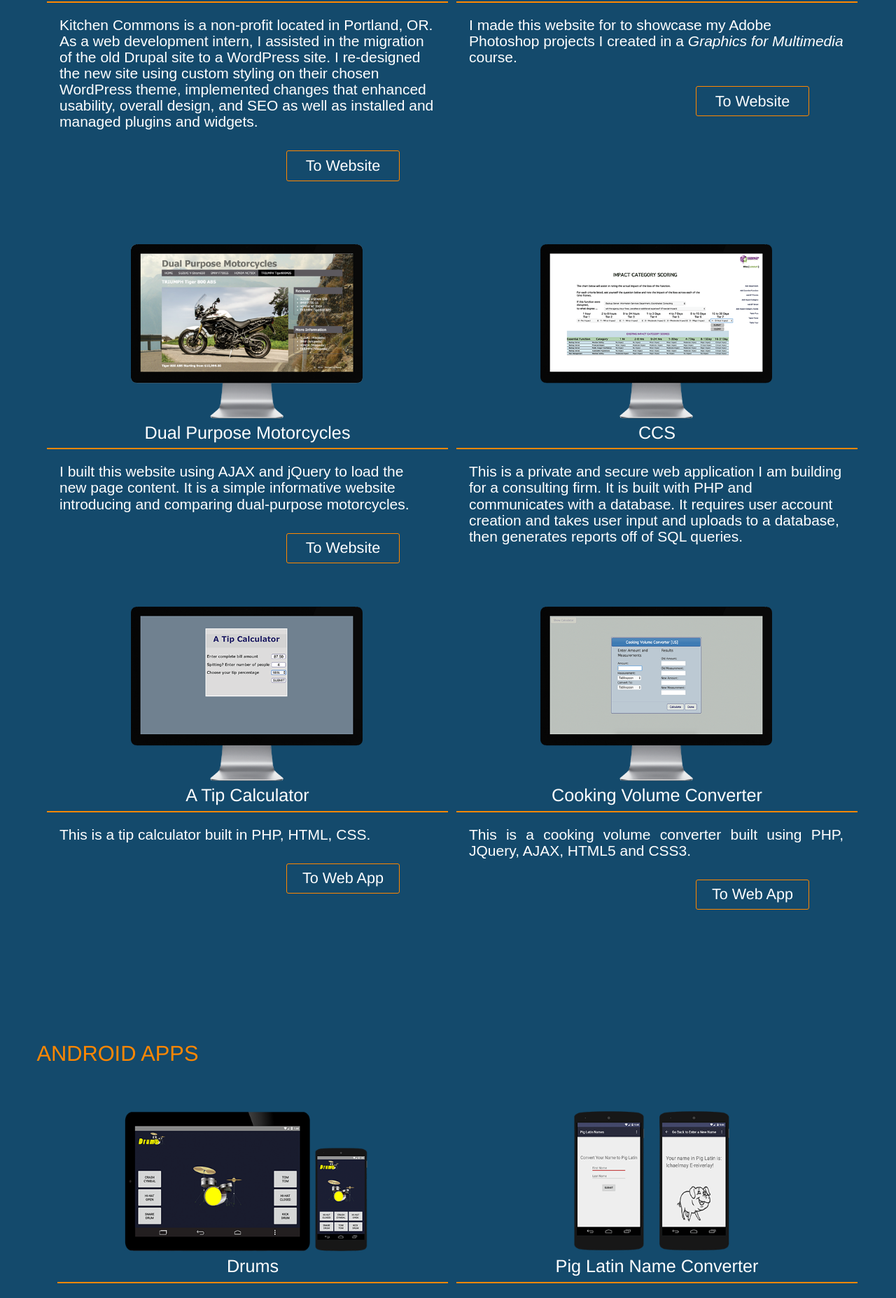
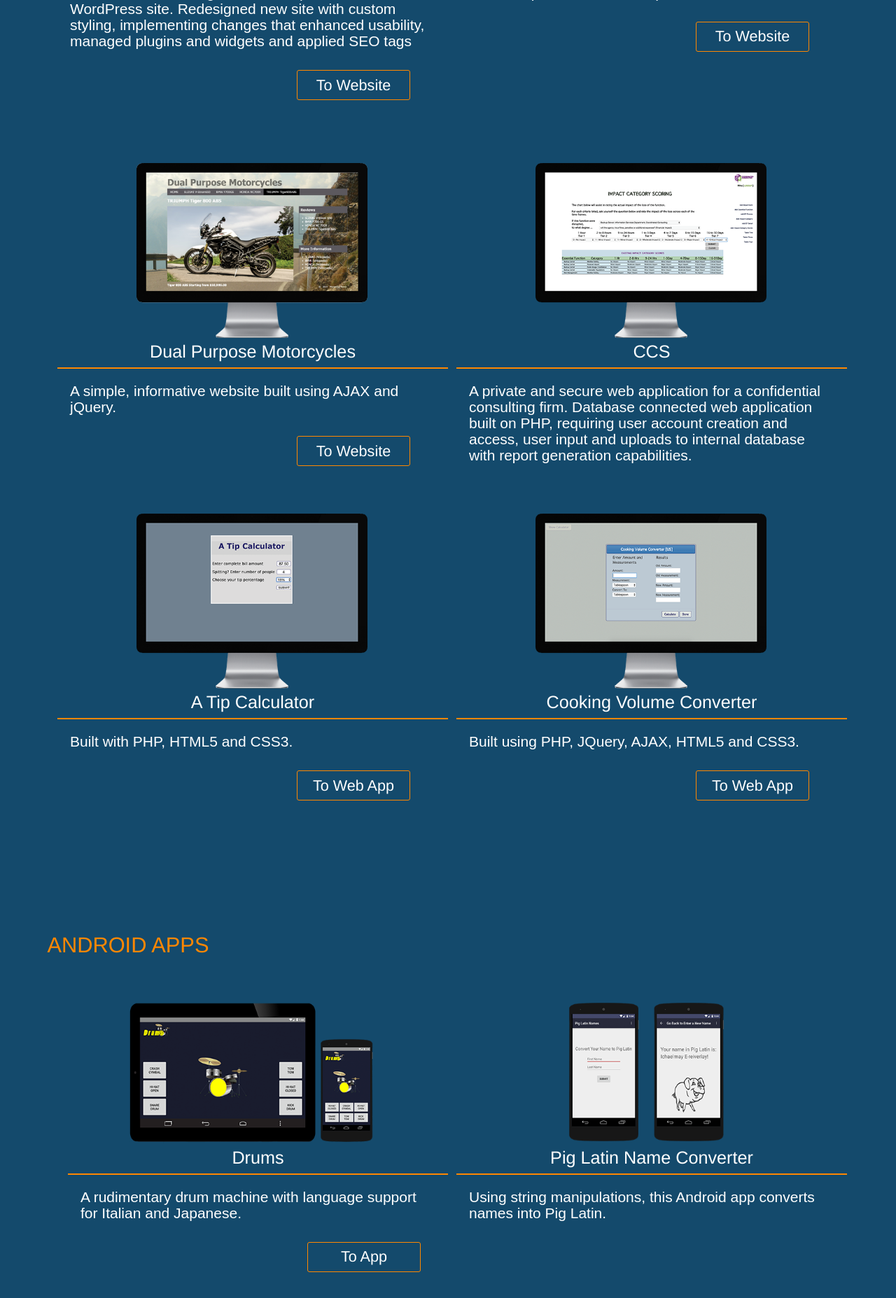
Before and after one commit to LeReiver/portfolio, a PHP site: page /projects.php in a window 1280 px wide. Shown: the part 1571-3426 px from the top of the page at 70% size. Run offline with PHP 8.4, Linux system fonts and the light colour scheme.

Commit message:
Updated content and text style. Added Skills in navigation.

```diff
--- a/footer.php
+++ b/footer.php
@@ -31,7 +31,7 @@
                 <div class="col-lg-3  col-xs-6">
                     <div class="footer-item">
                         <a href="http://lereiver.com/"><img id="footer-loc" src="includes/img/my_logo2_w.png" alt="Logo image link back to home page"></a>
-                        <div>&copy; 2016</div>
+                        <div>&copy; <?php echo date('Y'); ?></div>
                     </div>
                 </div>
             </div>
--- a/includes/contact_process.php
+++ b/includes/contact_process.php
@@ -13,11 +13,12 @@
       //Email information
       $admin_email = "info@lereiver.com";
       $email = $_REQUEST['email'];
+      $subject = $_REQUEST['subject'];
       $Name = $_REQUEST['name'];
       $Question = $_REQUEST['questions'];
 
       //send email
-      mail($admin_email, "Name", $Question, "From:" . $email);
+      mail($admin_email, $subject, $Question, "From:" . $email);
 
       //Email response success
       print "<meta http-equiv='refresh' content='0;URL=../success.php'>";
--- a/includes/header_slider.php
+++ b/includes/header_slider.php
@@ -21,6 +21,6 @@ function carousel() {
     myIndex++;
     if (myIndex > x.length) {myIndex = 1}
     x[myIndex-1].style.display = "block";
-    setTimeout(carousel, 1200);
+    setTimeout(carousel, 1500);
 }
 </script>
--- a/includes/styles/portfolio.css.php
+++ b/includes/styles/portfolio.css.php
@@ -337,7 +337,7 @@ ul.topnav li.icon {display: none;}
     position: fixed;
     top: 1em;
     right: 3em;
-    margin-right: 3em;
+    margin-right: 0.5em;
     padding-right: 0;
     float: right;
 }
@@ -553,7 +553,7 @@ ul.topnav li.icon {display: none;}
     font-size: 1.5em;
     margin: 20px 40px 20px 0;
     padding-right: 0;
-    text-align: justify;
+    text-align: start;
     color: #fff;
 }
 img.fullwidth {
@@ -785,6 +785,10 @@ a.button:hover {
     margin-left: 46%;
 }
 
+.active.selected {
+    color: #ff8700;
+}
+
 /* ------------------------------  media queries ----------------------------------------*/
 @media (min-width: 1200px) {
     body {
@@ -805,7 +809,7 @@ a.button:hover {
         height: 250px;
     }
     .logo-icon img {
-        margin: 2em 3em 2em 1em;
+        margin: 3em 3em 2em 1em;
         width: 250px;
         height: 250px;
     }
@@ -887,7 +891,7 @@ a.button:hover {
         float: right;
     }
     .navbar-default .navbar-nav>li>a {
-        padding-right: 5em;
+        padding-right: 4em;
     }
     #projects_nav {
         padding: 0 0 1em 3em;
@@ -922,7 +926,7 @@ a.button:hover {
          font-family: gentonalight, sans-serif;
          font-weight: 300;
          padding-right: 7em;
-         margin-right: -1.2em;
+         margin-right: -2.2em;
         padding-top:15px;
      }
     .navbar-default .project_nav {
@@ -1054,12 +1058,16 @@ a.button:hover {
         font-family: gentonalight, sans-serif;
         font-weight: 300;
         padding-right: 4em;
-        margin-right: 3em;
+        margin-right: 1em;
         padding-top: 15px;
     }
     .white-section .section-header h2 {
         font-size: 4.5vw;
     }
+    .header-logo img {
+             margin-right: -10px;
+         }
+
 }
 
 @media (max-width: 780px) {
@@ -1123,7 +1131,7 @@ a.button:hover {
         font-size: 1.5em;
         margin: 20px 20px 20px 0;
         padding-right: 0;
-        text-align: justify;
+        text-align: start;
     }
     #about h1 {
         margin-top: 0.25em;
@@ -1217,7 +1225,6 @@ a.button:hover {
         font-size: 1.5em;
         margin: 20px 40px 20px 0;
         padding-right: 0;
-        text-align: justify;
     }
     section.project-icon {
         height: 350px;
@@ -1273,6 +1280,10 @@ a.button:hover {
     .navbar-default .navbar-nav>li>a {
         line-height: 15%;
     }
+    .header-logo img {
+        margin-right: 1em;
+    }
+
 
 }
 @media (max-width: 720px) {
@@ -1319,7 +1330,8 @@ a.button:hover {
         margin-top: 5em;
     }
 
-@media (max-width: 610px) {
+
+    @media (max-width: 610px) {
     #about h1 {
         margin-top: 0.25em;
         font-size: 5vw;
--- a/navigation.php
+++ b/navigation.php
@@ -23,8 +23,9 @@
 
             <div id="navbar" class="navbar-collapse collapse">
                 <ul class="nav navbar-nav navbar-right" id="nav_list" style="font-weight: 300; font-size: 120%; margin-left: 3.5em;">
-                    <li class="current"><a href="projects.php">PROJECTS</a></li>
-                    <li class="current"><a href="about.php">ABOUT</a></li>
+                    <li class="selected"><a href="index.php#my_skills">SKILLS</a></li>
+                    <li class="selected"><a href="projects.php">PROJECTS</a></li>
+                    <li class="selected"><a href="about.php">ABOUT</a></li>
                 </ul>
             </div>
             <div class="header-logo">
@@ -33,3 +34,20 @@
             </div>
         </div>
     </nav>
+
+<script>
+    $(function() {
+        $('a[href*="#"]:not([href="#"])').click(function() {
+            if (location.pathname.replace(/^\//,'') == this.pathname.replace(/^\//,'') && location.hostname == this.hostname) {
+                var target = $(this.hash);
+                target = target.length ? target : $('[name=' + this.hash.slice(1) +']');
+                if (target.length) {
+                    $('html, body').animate({
+                        scrollTop: target.offset().top
+                    }, 1000);
+                    return false;
+                }
+            }
+        });
+    });
+</script>
--- a/projects.php
+++ b/projects.php
@@ -39,24 +39,23 @@
                             </div>
                         </div>
                         <h5 class="orange-underline">Guano</h5>
-                        <p id="skills">This is a mobile first website for a metal band out of Tempe, AZ. It is built with PHP and JS using a responsive CSS grid and LESS.
-                            The challenge with this project dealt with incorporating an audio controller plugin and modifying it to my needs.</p>
+                        <p id="skills">A mobile-first website, built with PHP and JavaScript with responsive CSS grid and LESS. I Incorporated a modifiable Audio Controller Plugin as an audio player.</p>
                         <table class="button_table">
                             <tr>
                                 <td><h4><a href="/../web/guano/" target="_blank"><button id="_button">To Website</button></a></h4></td>
                             </tr>
                         </table>
                     </div>
-                    <div class="row" style="margin-bottom: 2em;">
                     <div class="col-md-6">
                         <div>
                             <div class="project-icon"><a href="includes/images/burrito_lg.jpg" id="burrito_masala"
                                                          data-lightbox="vector" data-title="Burrito Masala"><img src="includes/img/burrito_desktop_iphone.png" alt="Burrito Masala" title="Click To View"></a>
                             </div>
                         </div>
+                    </div>
+                    <div class="col-md-6">
                         <h5 class="orange-underline">Burrito Masala</h5>
-                            <p id="skills">This is a mobile first website about a fictitious fusion food cart in downtown Portland.
-                                It is built with PHP using a responsive CSS grid and LESS.</p>
+                        <p id="skills">This fictitious food cart mobile-first website was built with PHP, utilizing responsive CSS and LESS.</p>
                         <table class="button_table">
                             <tr>
                                 <td><h4><a href="/../web/burrito_masala/" target="_blank"><button id="_button">To Website</button></a></h4></td>
@@ -64,6 +63,7 @@
                         </table>
                     </div>
                 </div>
+
                 <div class="row" style="margin-bottom: 2em;">
                     <div class="col-md-6">
                         <div>
@@ -72,7 +72,7 @@
                             </div>
                         </div>
                         <h5 class="orange-underline">Buddha Bellies Noodle House</h5>
-                        <p id="skills">This is the first website that I built back in 2013. It is hand rolled HTML5 and CSS3. This website is for a fictitious restaurant.</p>
+                        <p id="skills">A fictitious restaurant website built with hand rolled HTML5 and CSS3.</p>
                         <table class="button_table">
                             <tr>
                                 <td><h4><a href="/../web/buddha_bellies/" target="_blank"><button id="_button" >To Website</button></a></h4></td>
@@ -86,7 +86,7 @@
                             </div>
                         </div>
                         <h5 class="orange-underline">Well Fed Adventures</h5>
-                        <p id="skills">This is a website I built using Dreamweaver. It is a website about a fictitious culinary travel company.</p>
+                        <p id="skills">A Dreamweaver website built for a fictitious culinary travel company.</p>
                         <table class="button_table">
                             <tr>
                                 <td><h4><a href="/../web/well_fed" target="_blank"><button id="_button" > To Website</button></a></h4></td>
@@ -94,6 +94,7 @@
                         </table>
                     </div>
                 </div>
+
                 <div class="row" style="margin-bottom: 4em;">
                     <div class="col-md-6">
                         <div>
@@ -102,10 +103,8 @@
                             </div>
                         </div>
                         <h5 class="orange-underline">Kitchen Commons</h5>
-                        <p id="skills">Kitchen Commons is a non-profit located in Portland, OR. As a web development intern,
-                            I assisted in the migration of the old Drupal site to a WordPress site. I re-designed the new site
-                            using custom styling on their chosen WordPress theme, implemented changes that enhanced usability,
-                            overall design, and SEO as well as installed and managed plugins and widgets. </p>
+                        <p id="skills">As a web development intern for non-profit organization Kitchen Common, migrated old Drupal site to new WordPress site.
+                            Redesigned new site with custom styling, implementing changes that enhanced usability, managed plugins and widgets and applied SEO tags  </p>
                         <table class="button_table">
                             <tr>
                                 <td><h4><a href="https://kitchencommons.net/" target="_blank"><button id="_button" >To Website</button></a></h4></td>
@@ -122,7 +121,7 @@
                             </div>
                         </div>
                         <h5 class="orange-underline">Graphics for Multimedia</h5>
-                        <p id="skills">I made this website for to showcase my Adobe Photoshop projects I created in a <em>Graphics for Multimedia</em> course.</p>
+                        <p id="skills">This website was developed to showcase my Adobe Photoshop for multimedia capabilities.</p>
                         <table class="button_table">
                             <tr>
                                 <td><h4><a href="/../web/graphics/" target="_blank"><button id="_button" >To Website</button></a></h4></td>
@@ -140,8 +139,7 @@
                             </div>
                         </div>
                         <h5 class="orange-underline">Dual Purpose Motorcycles</h5>
-                        <p id="skills">I built this website using AJAX and jQuery to load the new page content.
-                            It is a simple informative website introducing and comparing dual-purpose motorcycles.</p>
+                        <p id="skills">A simple, informative website built using AJAX and jQuery.</p>
                         <table class="button_table">
                             <tr>
                                 <td><h4><a href="/../web/dual_purpose/" target="_blank"><button id="_button" >To Website</button></a></h4></td>
@@ -156,9 +154,8 @@
                             </div>
                         </div>
                         <h5 class="orange-underline">CCS</h5>
-                        <p id="skills">This is a private and secure web application I am building for a consulting firm. It is built with PHP and communicates with a database.
-                            It requires user account creation and takes user input and uploads to a database,
-                            then generates reports off of SQL queries.</p>
+                        <p id="skills">A private and secure web application for a confidential consulting firm. Database connected web application built on PHP,
+                            requiring user account creation and access, user input and uploads to internal database with report generation capabilities.</p>
                         <table class="button_table">
                             <tr>
                                 <!-- <td><h4><a href="/../php/ccs" target="_blank"><button id="_button" > To Website</button></a></h4></td>-->
@@ -176,7 +173,7 @@
                             </div>
                         </div>
                         <h5 class="orange-underline">A Tip Calculator</h5>
-                        <p id="skills">This is a tip calculator built in PHP, HTML, CSS.</p>
+                        <p id="skills">Built with PHP, HTML5 and CSS3.</p>
                         <table class="button_table">
                             <tr>
                                 <td><h4><a href="/../php/tip_calculator" target="_blank"><button id="_button" >To Web App</button></a></h4></td>
@@ -191,7 +188,7 @@
                         </div>
                         <h5 class="orange-underline">Cooking Volume Converter</h5>
                         <p id="skills">
-                        <p>This is a cooking volume converter built using PHP, JQuery, AJAX, HTML5 and CSS3. </p>
+                        <p>Built using PHP, JQuery, AJAX, HTML5 and CSS3.</p>
                         <table class="button_table">
                             <tr>
                                 <td><h4><a href="/../php/volume_converter/" target="_blank"><button id="_button" >To Web App</button></a></h4></td>
@@ -252,7 +249,7 @@
                         </div>
                     </div>
                     <h5 class="orange-underline">Drums</h5>
-                    <p id="skills">This is an Android App I built. It is a rudimentary drum machine with language support for Italian and Japanese.</p>
+                    <p id="skills">A rudimentary drum machine with language support for Italian and Japanese.</p>
                     <table class="button_table">
                         <tr>
                             <td><h4><a href="https://play.google.com/store/apps/details?id=app.lereiver.mike.drums" target="_blank"><button id="_button" >To App</button></a></h4></td>
@@ -267,7 +264,7 @@
                             </div>
                         </div>
                         <h5 class="orange-underline" >Pig Latin Name Converter</h5>
-                        <p id="skills">This is the first Android App I built. It will convert a persons name into Pig Latin using string manipulations.</p>
+                        <p id="skills"> Using string manipulations, this Android app converts names into Pig Latin.</p>
                         <table class="button_table">
                             <tr>
                                 <!--<td><h4><a  target=""><button id="_button" >To App</button></a></h4></td>-->
@@ -298,7 +295,7 @@
                             </div>
                         </div>
                         <h5 class="orange-underline">Dataview</h5>
-                        <p id="skills">This is an Android App that was a class assignment. The app connects with a secure database and outputs a data table.</p>
+                        <p id="skills"> This app was built to showcase the ability to connect to secure database and output data tables.</p>
                         <table class="button_table">
                             <tr>
                                 <!-- <td><h4><a target=""><button id="_button" >To App</button></a></h4></td> -->
@@ -318,7 +315,6 @@
 
     </div>
 </div>
-
 <?php require ('footer.php'); ?>
 <?php require('includes/smooth_scroll.php');?>
 </body>
```
Also changed, not shown: about.php (+5 -6 lines), index.php (+6 -4 lines). Lines whose indentation alone changed are shown as unchanged.
